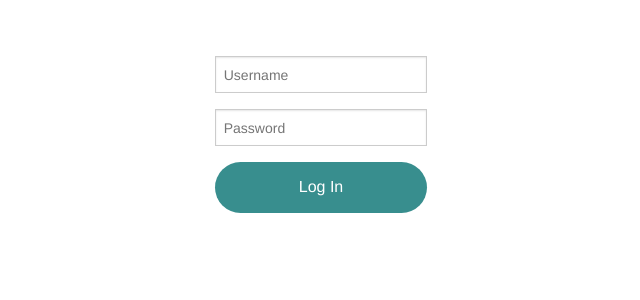
After one commit to gergob/flask_web, a Flask app: page /login in a window 1280 px wide. The commit adds this page. Shown: the top 300 px of the page, without its empty margins (319-959 px from the left). Run offline with Flask 2, Linux system fonts and the light colour scheme.

Commit message:
added login, custom error handling page and logging

```diff
--- a/app.py
+++ b/app.py
@@ -1,16 +1,66 @@
-from flask import Flask, render_template, request, redirect, url_for
+from flask import Flask, render_template, request, redirect, url_for, session, flash
+from functools import wraps
 from bson.objectid import ObjectId
 from contact import Contact
 from contacts_repository import ContactsRepository
 
 app = Flask(__name__)
+app.secret_key = "This is my super secret never guessed secret key."
 repository = ContactsRepository()
 
+# decorator for Flask application methods
+def user_login_needed(f):
+    @wraps(f)
+    def decorated_function(*args, **kwargs):
+        is_user_logged_in = session['user_logged_in']
+        if not is_user_logged_in:
+            return redirect(url_for('login'))
+        else:
+            return f(*args, **kwargs)
+    return decorated_function
+
+
+
 @app.route("/")
+@user_login_needed
 def index():
     return render_template("index.html")
 
+@app.route("/login", methods=["GET", "POST"])
+def login():
+    if request.method == "GET":
+        return render_template("login.html")
+    elif request.method == "POST":
+        user_name = request.form['username']
+        password = request.form['password']
+        if is_user_valid(user_name, password):
+            session['user_logged_in'] = True
+            error_message = "User {} successfuly logged in.".format(user_name)
+            flash(error_message)
+            print(error_message)
+            return redirect(url_for("index"))
+        else:
+            print("Invalid user.")
+            flash("Invalid user/password!")
+            return redirect(url_for("login"))
+    else:
+        error_message = "Invalid request method:{}".format(request.method)
+        print(error_message)
+        flash(error_message)
+        return redirect(url_for("login"))
+
+@app.route("/logout", methods=["GET"])
+def logout():
+    session['user_logged_in'] = False
+    print("User logout successful.")
+    flash("Logout successful")
+    return redirect(url_for("login"))
+
+def is_user_valid(user_name, password):
+    return user_name == "john" and password == "1234"
+
 @app.route("/add_contact", methods=["GET","POST"])
+@user_login_needed
 def add_contact():
     if request.method == "GET":
         return render_template("add_contact.html")
@@ -35,7 +85,9 @@ def add_contact():
     else:
         return redirect(url_for("index"))
 
+
 @app.route("/contacts")
+@user_login_needed
 def contacts():
     contacts_to_display = []
     contacts_from_db = repository.read()
@@ -45,6 +97,10 @@ def contacts():
         contacts_to_display.append(tempContact)
     return render_template("contacts.html", contacts = contacts_to_display)
 
+@app.errorhandler(404)
+def page_not_found(error):
+    return render_template('404.html'), 404
+
 
 if __name__ == "__main__":
     app.run(debug=True)
--- a/static/css/app.css
+++ b/static/css/app.css
@@ -17,3 +17,15 @@ table tr th {
 table tr td {
     font-family: monospace;
 }
+
+.login_header {
+    margin-top:3.5em;
+}
+
+.login_message {
+    color:#388E8E;
+}
+
+.page_not_found {
+   margin-top:2.5em;
+}
--- a/templates/add_contact.html
+++ b/templates/add_contact.html
@@ -90,7 +90,6 @@
         </div>
         <input type="submit" class="round button"/>
 
-
     </form>
 </div>
 
--- a/templates/contacts.html
+++ b/templates/contacts.html
@@ -39,5 +39,4 @@
     {% else %}
         <p>No contacts in the database.</p>
     {% endif %}
-
 {% endblock %}
--- a/templates/index.html
+++ b/templates/index.html
@@ -31,13 +31,18 @@
         <div class="row">
             <div class="large-12 columns" role="content">
                 {% block content %}
+
                     <h1>Welcome to Contact Cards!</h1>
                     <h3>Select an operation from the menu.</h3>
+                    {% for message in get_flashed_messages() %}
+                        <h5 > {{ message }} </h5>
+                    {% endfor %}
+                    <p> Press to <a href="/logout">logout</a>.</p>
+
                 {% endblock %}
+
             </div>
         </div>
 
-
-
 </body>
 </html>
--- /dev/null
+++ b/templates/login.html
@@ -0,0 +1,38 @@
+{% extends "index.html" %}
+{% block title %}Login{% endblock %}
+
+{% block menu%} {% endblock %}
+
+{% block content %}
+
+<div class="large-3 large-centered columns login_header">
+  <div class="login-box">
+  <div class="row">
+  <div class="large-12 columns">
+    <form action="/login" method="POST" >
+       <div class="row">
+         <div class="large-12 columns">
+             <input type="text" name="username" placeholder="Username" required />
+         </div>
+       </div>
+      <div class="row">
+         <div class="large-12 columns">
+             <input type="password" name="password" placeholder="Password"  required />
+         </div>
+      </div>
+      <div class="row">
+        <div class="large-12 large-centered columns">
+          <input type="submit" class="button expand round" value="Log In"/>
+        </div>
+      </div>
+    </form>
+
+  </div>
+</div>
+</div>
+ {% for message in get_flashed_messages() %}
+       <p class="login_message"> {{ message }} </p>
+    {% endfor %}
+</div>
+
+{% endblock %}
```
Also changed, not shown: templates/404.html (added, +10 -0 lines).
